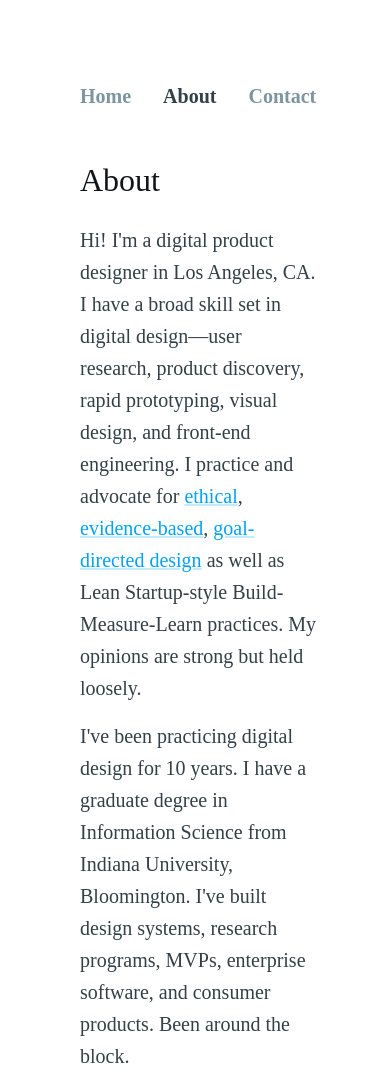
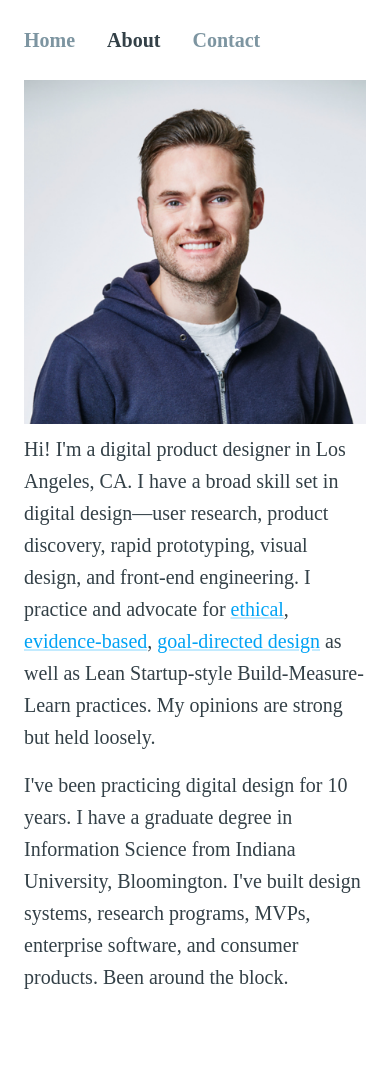
Before and after one commit to mmalone30/hello-world, a Gatsby site: page /about in a window 390 px wide. After the commit the page ends 1017 px from the top, so only its background shows below. Built offline with nearby package versions, Linux system fonts and the light colour scheme; Gatsby itself is replaced by a stand-in of ours; a web font is replaced by a local one.

Commit message:
responsiveness, image

```diff
--- a/src/components/container.module.css
+++ b/src/components/container.module.css
@@ -4,6 +4,9 @@
   padding: 3rem;
 }
 
-.container .container-small {
-  background: red;
+
+@media screen and (max-width: 575px) {
+  .container {
+    padding:1.5rem;
+  }
 }
--- a/src/components/layout.module.css
+++ b/src/components/layout.module.css
@@ -2,3 +2,10 @@
   display:grid;
   padding:2rem;
 }
+
+
+@media screen and (max-width: 575px) {
+  .layout {
+    padding:0rem;
+  }
+}
--- a/src/components/nav.module.css
+++ b/src/components/nav.module.css
@@ -38,3 +38,10 @@
 .nav li a:hover {
   color:var(--color-text_1);
 }
+
+@media screen and (max-width: 575px) {
+  .nav {
+    padding:1.5rem;
+    padding-bottom:0;
+  }
+}
--- a/src/components/work.module.css
+++ b/src/components/work.module.css
@@ -161,3 +161,9 @@
 .work a:hover .WorkItemLogo:after, .work a:focus .WorkItemLogo:after {
   opacity:0;
 }
+
+@media screen and (max-width: 575px) {
+  .work {
+    grid-template-columns: auto;
+  }
+}
--- a/src/pages/about.js
+++ b/src/pages/about.js
@@ -3,12 +3,12 @@ import Layout from "../components/layout"
 import Container from "../components/container"
 import Header from "../components/header"
 import Nav from "../components/nav"
+import pic from "../../static/pic.png"
 export default () => (
   <Layout>
     <Nav></Nav>
     <Container>
-      <div class="container-small">
-        <h2>About</h2>
+      <img src={pic} />
       <p>
         Hi! I'm a digital product designer in Los Angeles, CA. I have a broad skill set in digital
         design—user research, product discovery, rapid prototyping, visual design, and front-end
@@ -20,7 +20,6 @@ export default () => (
         Indiana University, Bloomington. I've built design systems, research programs, MVPs, enterprise software,
         and consumer products. Been around the block.
       </p>
-      </div>
     </Container>
   </Layout>
 )
--- a/src/pages/contact.js
+++ b/src/pages/contact.js
@@ -8,8 +8,6 @@ export default () => (
   <Layout>
     <Nav></Nav>
     <Container>
-      <div class="container-small">
-        <h2>Contact</h2>
       <p>
         <Link to="mailto:mitch@mitchmaloneonline">mitch@mitchmaloneonline.com</Link>
       </p>
@@ -22,7 +20,6 @@ export default () => (
       <p>
         <Link to="dribbble.com">Dribbble</Link>
       </p>
-      </div>
     </Container>
   </Layout>
 )
--- a/src/styles/global.css
+++ b/src/styles/global.css
@@ -57,6 +57,10 @@ h3 {
   line-height: 32px;
 }
 
+p {
+  max-width:48rem;
+}
+
 p + p {
   margin-top:1rem;
 }
@@ -71,3 +75,13 @@ a {
   max-width: 52rem;
   margin: 0 auto;
 }
+
+img {
+  max-width: 100%;
+}
+
+@media screen and (max-width: 575px) {
+  h1 {
+    margin-bottom:2rem;
+  }
+}
```
Also changed, not shown: static/pic.png (added). Lines whose indentation alone changed are shown as unchanged.
